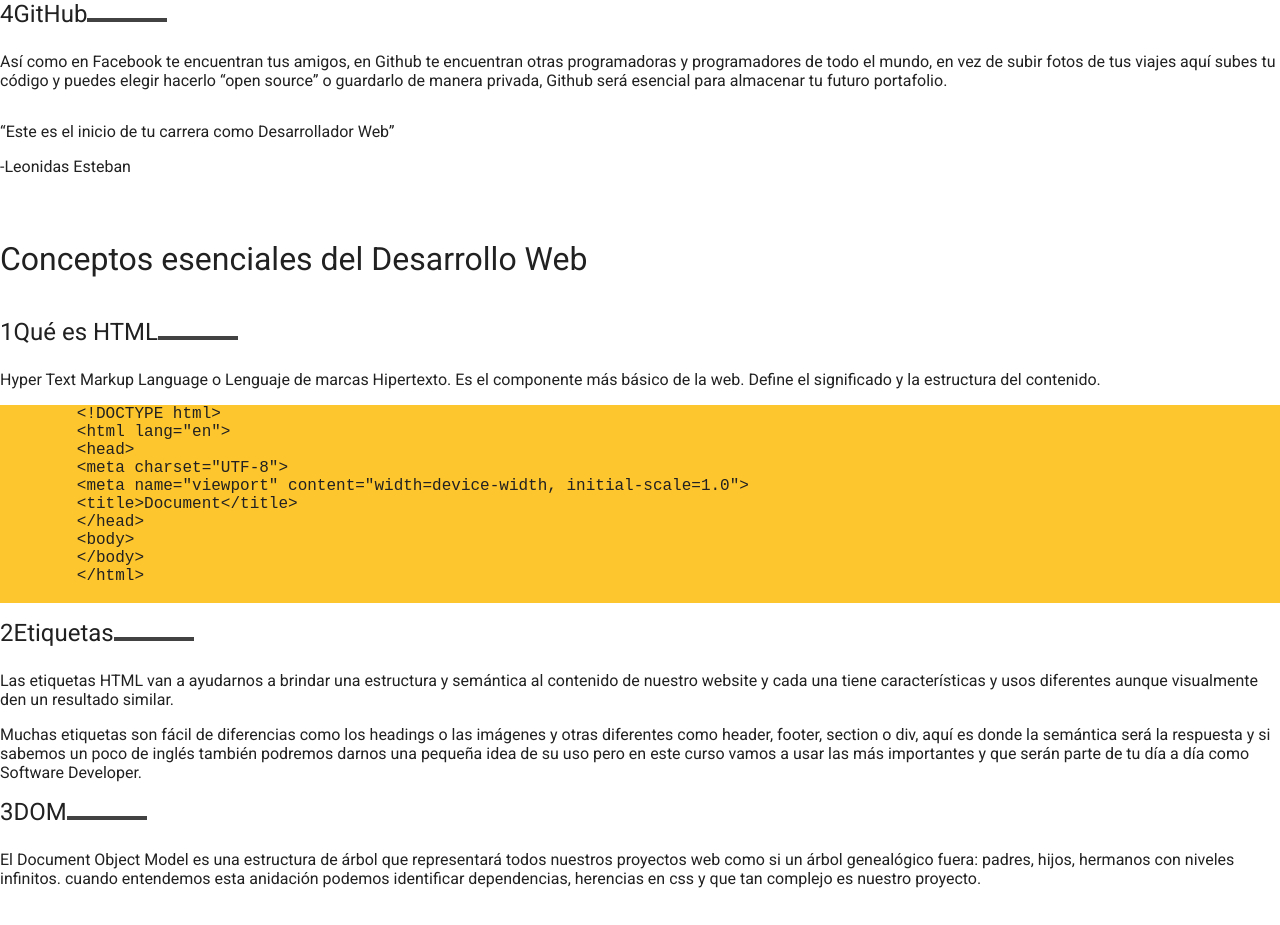
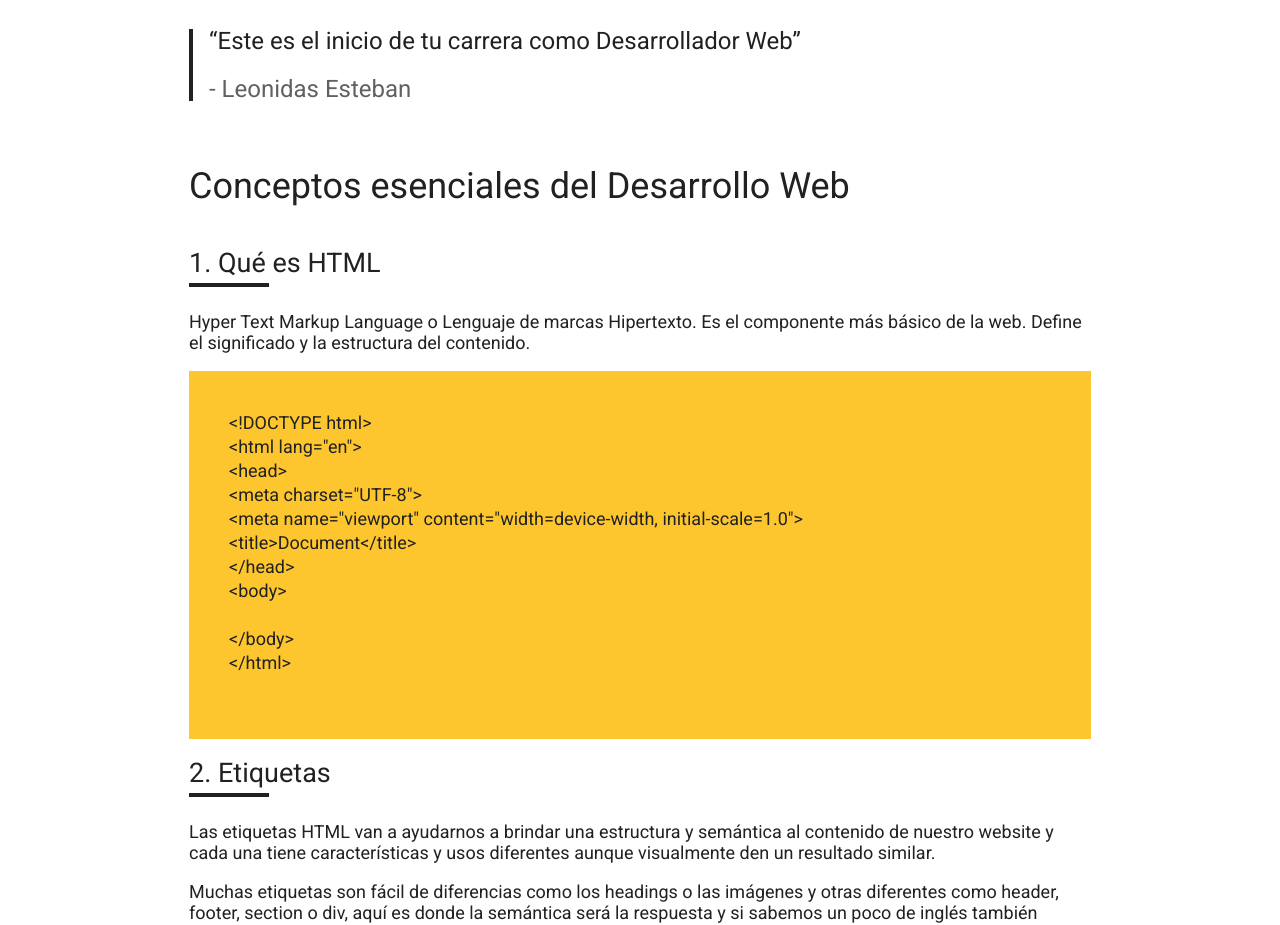
Before and after one commit to 21Reven/curso-esencial-html-css, a plain HTML site: page index.html in a window 1280 px wide. Shown: the part 1840-2765 px from the top of the page. Drawn offline with Linux system fonts and the light colour scheme.

Commit message:
Proyecto terminado
Faltaron cosas menores del proyecto original. Pero para el próximo proyecto en el que ya estoy trabajando las pondré y mejoraré.

```diff
--- a/css/styles-logical.css
+++ b/css/styles-logical.css
@@ -101,6 +101,7 @@ pre {
   height: 4px;
   background: #424242;
   display: inline-block;
+  /* position: absolute; */
 }
 
 /* *::selection {
--- a/css/styles-physical.css
+++ b/css/styles-physical.css
@@ -27,10 +27,14 @@
 }
 
 :root {
-  font-size: 16px;
+  font-size: 18px;
   --gray30:#212121;
   --gray20:#212429;
   --gray10:#616161;
+}
+
+html {
+  scroll-behavior: smooth;
 }
 
 body {
@@ -44,10 +48,6 @@ body {
   margin-bottom: 64px;
 } */
 
-hr {
-  margin: 64px;
-}
-
 a {
   color: var(--gray30);
 }
@@ -55,7 +55,17 @@ a {
 header {
   /* --gray10: red; */
   font-size: 14px;
+  width: 188px;
   color: var(--gray10);
+  /* position: relative; */
+  position: absolute;
+  top: 425px;
+  left: -232px;
+  /* top: 357px;
+  left: -434px; */
+  z-index: 1;
+  /* position: fixed;
+  position: sticky; */
 }
 
 header a {
@@ -67,14 +77,24 @@ header a:hover {
   color: var(--gray30);
 }
 
-details summary {
+nav details summary {
   font-weight: bold;
+  line-height: 24px;
+}
+
+header li{
+  margin-bottom: 16px;
 }
 
 h1 {
   font-size: 60px;
   margin-top: 64px;
   margin-bottom: 16px;
+  font-weight: normal;
+}
+
+hr {
+  margin: 64px 0;
 }
 
 h2 {
@@ -88,19 +108,56 @@ h3 {
   margin-top: 16px;
   margin-bottom: 24px;
   font-weight: normal;
+  position: sticky;
 }
 
 pre {
   background: #FEC62E;
+  padding: 40px;
+  font-family: 'Roboto';
+  line-height: 24px;
 }
 
 blockquote {
+  font-size: 24px;
   margin: 32px 0;
+  padding-left: 16px;
+  line-height: 24px;
+  /* border: 10px solid red; */
+  border-left: 4px solid var(--gray30);
+}
+
+blockquote span {
+  color: var(--gray10);
+}
+
+blockquote span::before {
+  content: '-';
+}
+
+.header {
+  /* border: 1px solid red; */
+  /* position: sticky;
+  top: 0; */
+}
+
+.header-content{
+  position: relative;
 }
 
 .hero {
   background-image: linear-gradient(to top, rgba(255, 255, 255, .3), transparent), url('../images/pattern.png');
   height: 350px;
+}
+
+.main{
+  /* border: 1px solid red; */
+  /* background: purple; */
+}
+
+.wrapper{
+  width: 902px;
+  margin: auto;
 }
 
 .section-content:last-of-type {
@@ -127,20 +184,26 @@ blockquote {
   counter-reset: titleList;
 }
 
+.section-content h3::before {
+  content: counter(titleList, decimal) '. ';
+}
+
 .section-content h3{
   counter-increment: titleList;
-}
 
-.section-content h3::before {
-  content: counter(titleList, decimal);
+  padding-bottom: 8px;
 }
 
 .section-content h3::after {
   content: '';
   width: 80px;
   height: 4px;
-  background: #424242;
+  background: var(--gray30);
   display: inline-block;
+  position: absolute;
+  left: 0;
+  /* right: 0; */
+  bottom: 0;
 }
 
 /* *::selection {
--- a/index.html
+++ b/index.html
@@ -10,13 +10,16 @@
     <title>El Blog de Luis</title>
   </head>
   <body>
-    <div class="hero"></div>
+    <div class="hero">
+      <div class="header">
+        <div class="wrapper">
+          <div class="header-content">
             <header>
+              <nav>
                 <details open>
                   <summary>
                     Setup
                   </summary>
-          <nav>
                   <ol>
                     <li>
                       <a href="#google-chrome">
@@ -39,13 +42,11 @@
                       </a>
                     </li>
                   </ol>
-        </nav>
                 </details>
                 <details open>
                   <summary>
                     Conceptos Esenciales del Desarollo Web
                   </summary>
-        <nav>
                   <ol>
                     <li>
                       <a href="#html">
@@ -78,10 +79,16 @@
                       </a>
                     </li>
                   </ol>
+                </details>
               </nav>
-      </details>
             </header>
-      <main>
+          </div>
+        </div>
+      </div>
+    </div>
+      <main class="main">
+        <div class="wrapper">
+        <div class="main-content">
     <h1>Curso esencial HTML y CSS</h1>
     <p>
       Este es el inicio de tu carrera como Desarrollador Web, empezarás aprendiendo HTML y CSS para la creación de contenidos,
@@ -120,8 +127,10 @@
       <p>
         “Este es el inicio de tu carrera como Desarrollador Web”
       </p>
+      <span>
+        Leonidas Esteban
+      </span>
       <p>
-        -Leonidas Esteban
       </p>
     </blockquote>
   </section>
@@ -142,6 +151,7 @@
 &lt;title&gt;Document&lt;/title&gt;
 &lt;/head&gt;
 &lt;body&gt;
+
 &lt;/body&gt;
 &lt;/html&gt;
       </pre>
@@ -236,6 +246,7 @@
     <p> Mi correo electrónico
       <a href="mailto:luizenk21@gmail.com">luizenk21@gmail.com</a>
     </p>
+    </div>
   </main>
 </body>
       </html>
```
Lines whose indentation alone changed are shown as unchanged.
